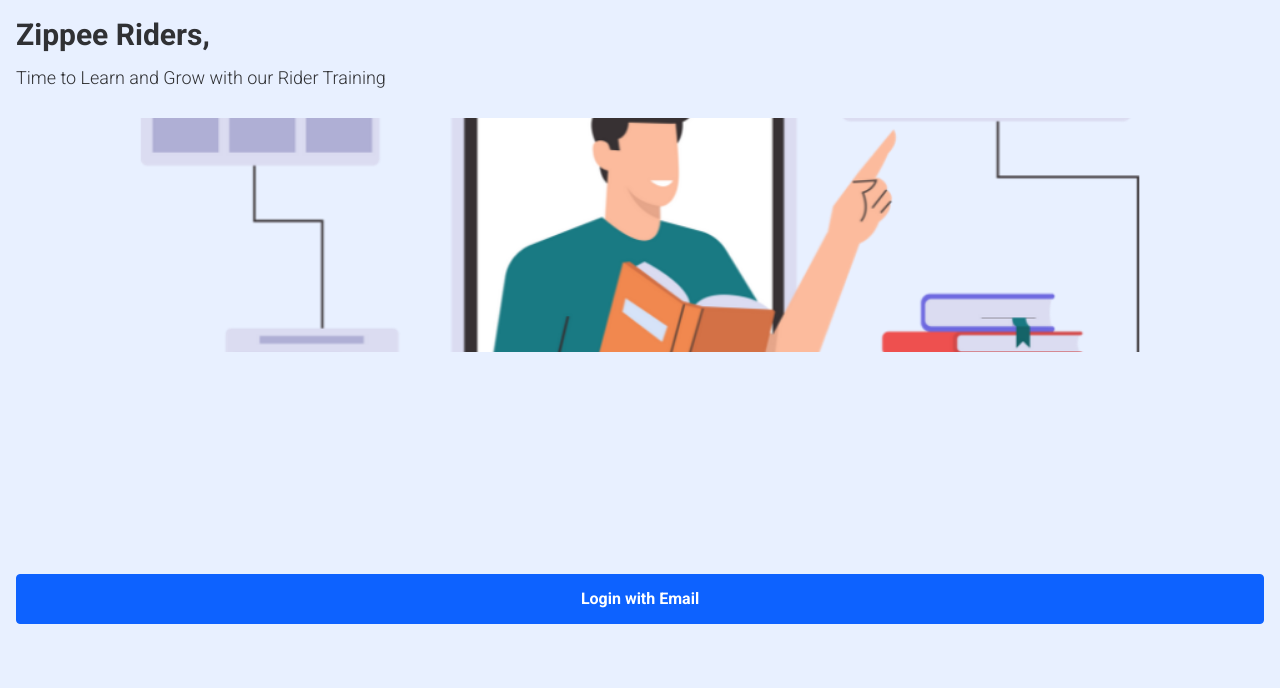
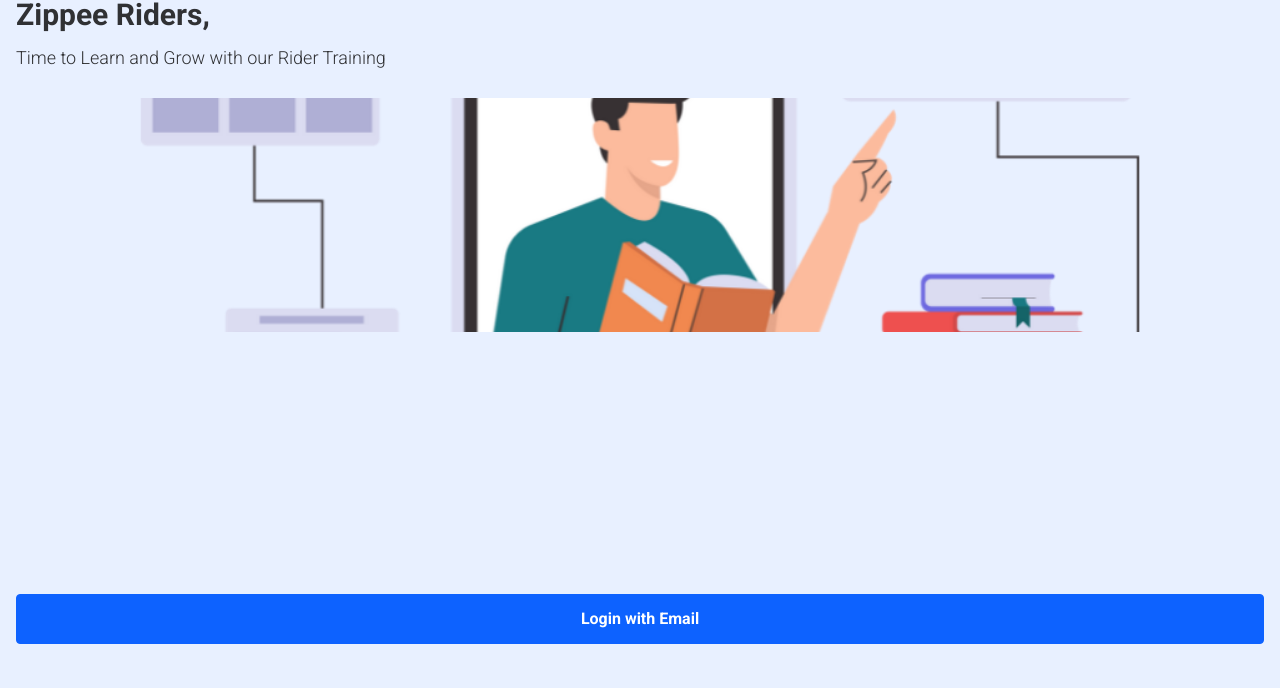
Before and after one commit to nitin-devatraj/chaabi-learn-v3, a React app: page / in a window 1280 px wide. Shown: the part 112-800 px from the top of the page. Built offline with nearby package versions, Linux system fonts and the light colour scheme.

Commit message:
dummy commit

```diff
--- a/src/pages/Login/Login.module.scss
+++ b/src/pages/Login/Login.module.scss
@@ -4,7 +4,7 @@
   box-sizing: border-box;
   @extend .lightThemeRegular;
   display: flex;
-  padding: 4rem 1rem;
+  padding: 2.75rem 1rem;
   flex-direction: column;
   justify-content: flex-start;
   gap: 1.5rem;
```
